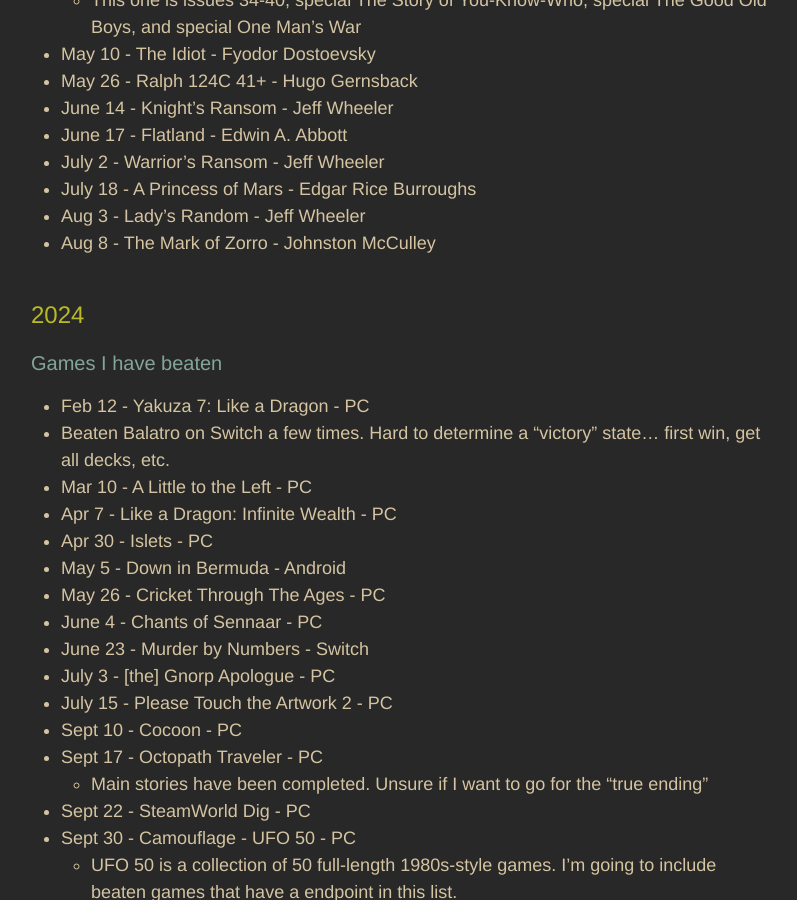
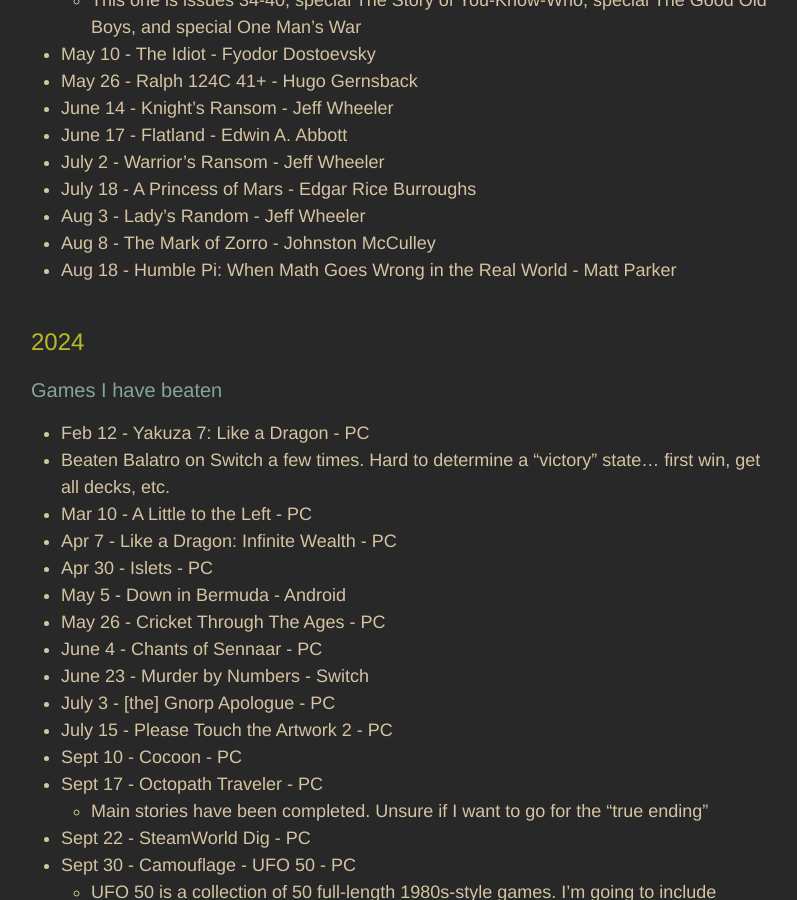
Before and after one commit to adkinsrs/sadkins_site, a Jekyll site: the page built from misc.md, in a window 1280 px wide and 900 px high, scrolled down 1496 px. Shown: the whole window, without its empty margins (239-1036 px from the left). Built offline with Jekyll 4.4.1, drawn with Linux system fonts in a browser that asks for light colours.

Commit message:
read a book

```diff
--- a/misc.md
+++ b/misc.md
@@ -60,6 +60,7 @@
 * July 18 - A Princess of Mars - Edgar Rice Burroughs
 * Aug 3 - Lady's Random - Jeff Wheeler
 * Aug 8 - The Mark of Zorro - Johnston McCulley
+* Aug 18 - Humble Pi: When Math Goes Wrong in the Real World - Matt Parker
 
 ## 2024
 
```
